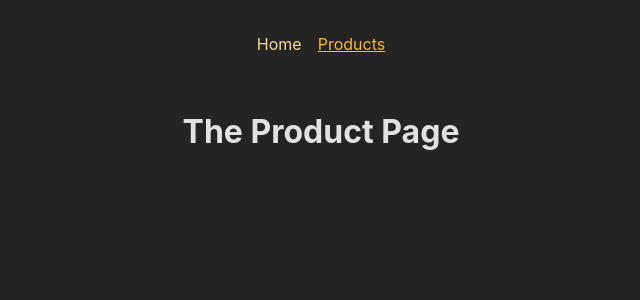
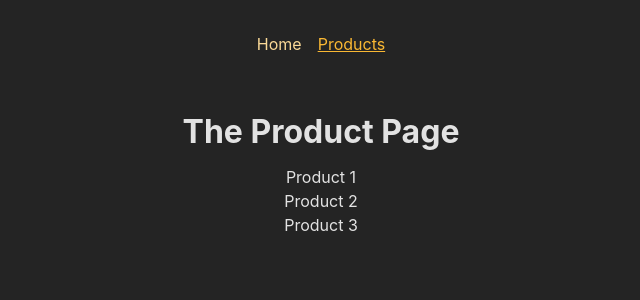
Before and after one commit to wako057/react-tutorial-router, a React (Create React App) app: page /products in a window 1280 px wide. Shown: the top 300 px of the page, without its empty margins (319-959 px from the left). Built offline with nearby package versions, Linux system fonts and the light colour scheme.

Commit message:
feat: add dynamic params

```diff
--- a/src/App.js
+++ b/src/App.js
@@ -4,6 +4,7 @@
 import ProductsPage from "./pages/ProductsPage";
 import RootLayout from "./pages/RootLayout";
 import ErrorPage from "./pages/ErrorPage";
+import ProductDetail from "./pages/ProductDetail";
 
 const router = createBrowserRouter([
   {
@@ -13,6 +14,7 @@
     children: [
       { path: '/', element: <HomePage /> },
       { path: '/products', element: <ProductsPage /> },
+      { path: '/products/:productId', element: <ProductDetail /> },
     ],
   },
 ]);
--- /dev/null
+++ b/src/pages/ProductDetail.js
@@ -0,0 +1,15 @@
+import { useParams } from "react-router-dom";
+
+function ProductDetail() {
+    const params = useParams();
+
+    console.log(params.productId)
+    return (
+        <>
+            <h1>Product Detail</h1>
+            <p>{params.productId}</p>
+        </>
+    );
+}
+
+export default ProductDetail;
--- a/src/pages/ProductsPage.js
+++ b/src/pages/ProductsPage.js
@@ -1,5 +1,14 @@
 function ProductsPage() {
-    return <h1>The Product Page</h1>
+    return (
+        <>
+            <h1>The Product Page</h1>
+            <ul>
+                <li>Product 1</li>
+                <li>Product 2</li>
+                <li>Product 3</li>
+            </ul>
+        </>
+    );
 }
 
 export default ProductsPage;
```
